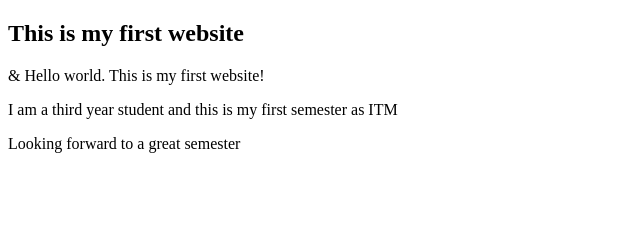
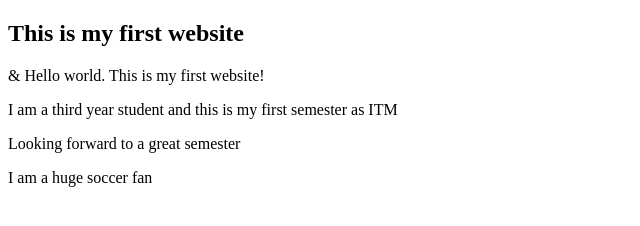
Before and after one commit to fulkerson99/Lab-1, a plain HTML site: page Lab 1.html in a window 1280 px wide. Shown: the whole page, without its empty margins (0-640 px from the left). Drawn offline with Linux system fonts and the light colour scheme.

Commit message:
Added another paragraph

```diff
--- a/Lab 1.html
+++ b/Lab 1.html
@@ -9,5 +9,6 @@
 <p>&amp; Hello world. This is my first website!</p>
 <p>I am a third year student and this is my first semester as ITM</p>
 <p>Looking forward to a great semester</p>
+<p>I am a huge soccer fan</p>
 </body>
 </html>
```
